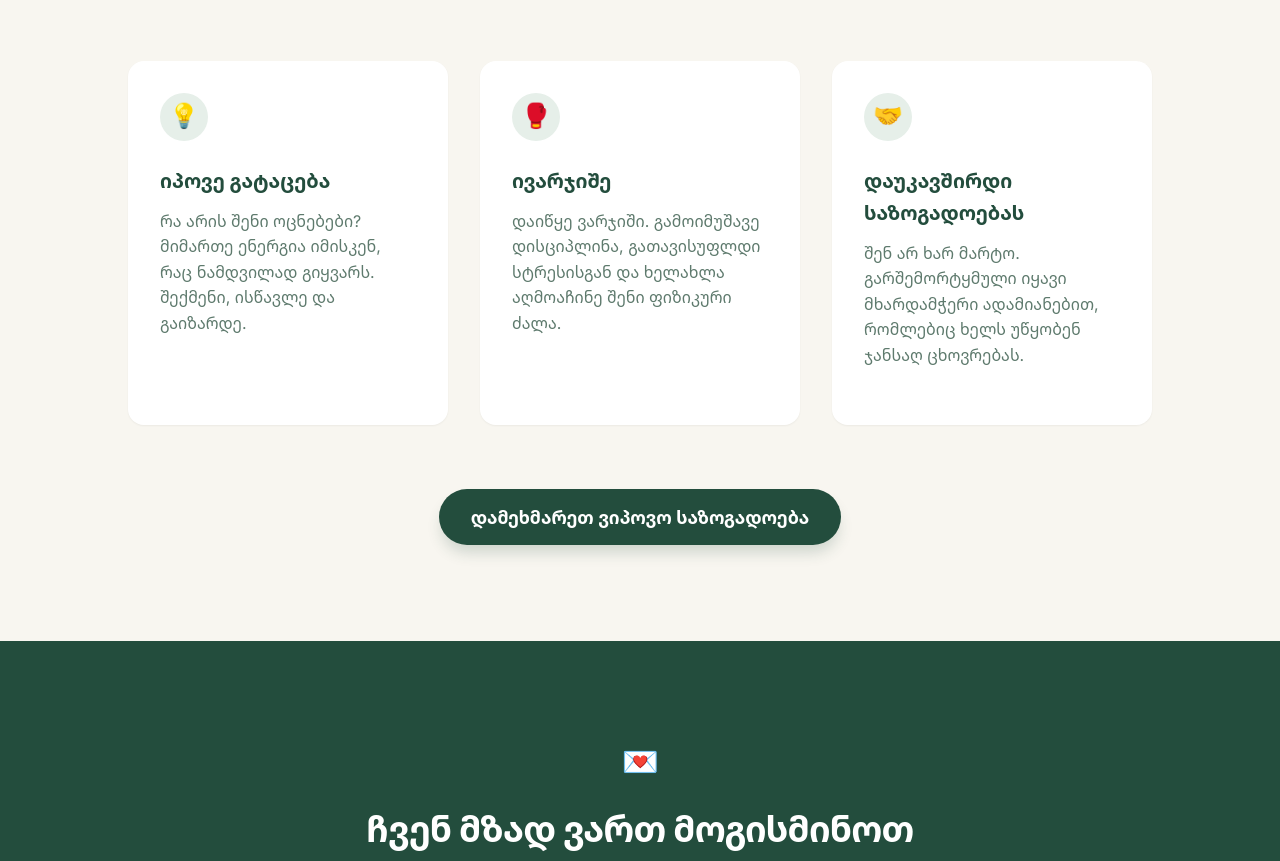
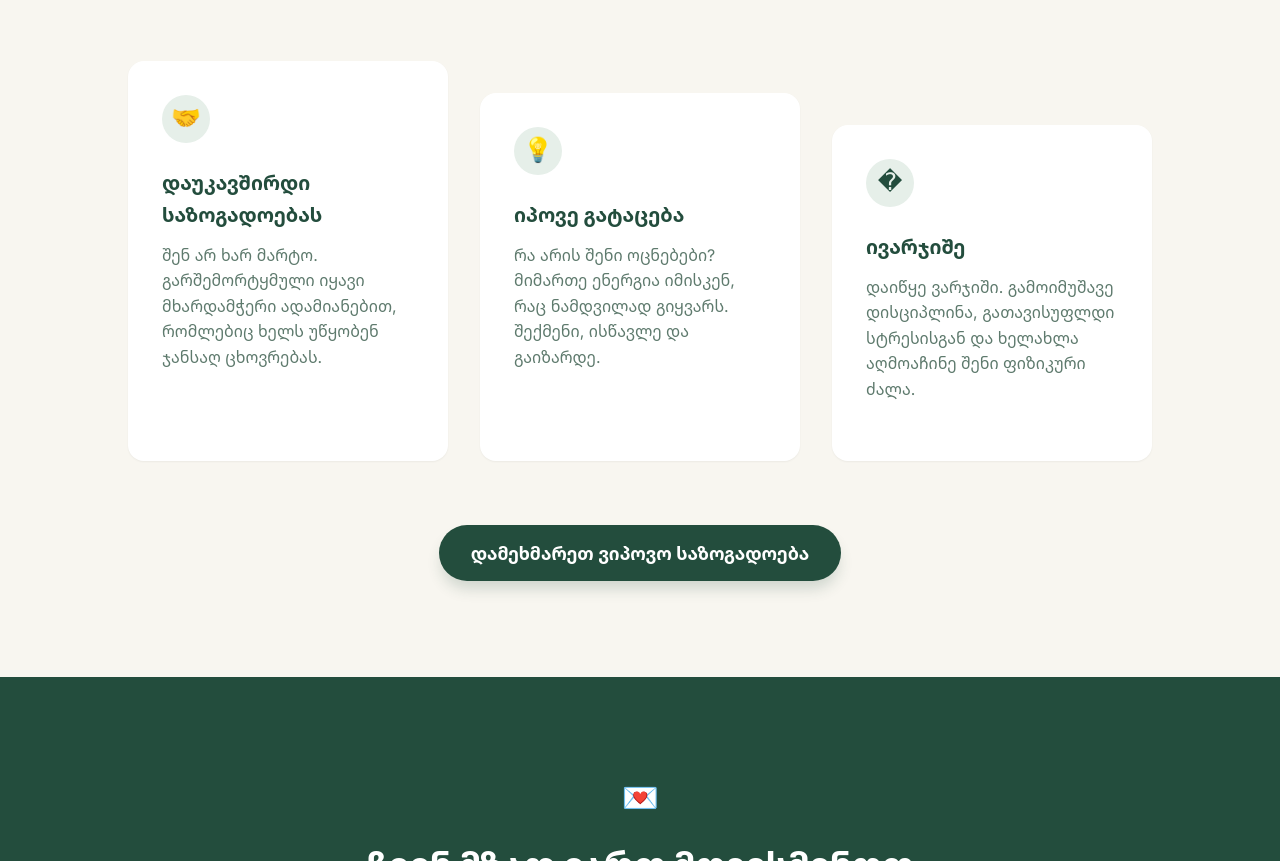
Before and after one commit to nurihq/stop-smoking-sakartvelo, a plain HTML site: page index.html in a window 1280 px wide. Shown: the part 1829-2690 px from the top of the page. Drawn offline with Linux system fonts and the light colour scheme.

Commit message:
Enhance Path Forward section: reorder cards, add funky hover effects and staggered layout

```diff
--- a/index.html
+++ b/index.html
@@ -124,9 +124,22 @@
                     გაგაძლიერებს.</p>
             </div>
 
-            <div class="max-w-5xl mx-auto grid-3 gap-8">
-                <!-- Card 1 -->
-                <div class="path-card bg-white p-8 rounded-2xl shadow-sm fade-in slide-up delay-1">
+            <div class="max-w-5xl mx-auto grid-3 gap-8 funky-cards-container">
+                <!-- Card 1 (Moved: Community) -->
+                <div class="path-card funky-card-hover bg-white p-8 rounded-2xl shadow-sm fade-in slide-up delay-1">
+                    <div class="icon-wrap bg-soft-green text-forest text-2xl mb-6">🤝</div>
+                    <h3 class="text-xl font-bold text-forest mb-3" data-en="Connect with Community"
+                        data-ka="დაუკავშირდი საზოგადოებას">დაუკავშირდი საზოგადოებას</h3>
+                    <p class="text-sage mb-6 flex-grow"
+                        data-en="You are not alone. Surround yourself with supportive people who encourage healthy, vibrant living."
+                        data-ka="შენ არ ხარ მარტო. გარშემორტყმული იყავი მხარდამჭერი ადამიანებით, რომლებიც ხელს უწყობენ ჯანსაღ ცხოვრებას.">
+                        შენ არ ხარ მარტო. გარშემორტყმული იყავი მხარდამჭერი ადამიანებით, რომლებიც ხელს უწყობენ ჯანსაღ
+                        ცხოვრებას.</p>
+                </div>
+
+                <!-- Card 2 (Moved: Passion) -->
+                <div
+                    class="path-card funky-card-hover bg-white p-8 rounded-2xl shadow-sm fade-in slide-up delay-2 mt-md-8">
                     <div class="icon-wrap bg-soft-green text-forest text-2xl mb-6">💡</div>
                     <h3 class="text-xl font-bold text-forest mb-3" data-en="Find a Passion" data-ka="იპოვე გატაცება">
                         იპოვე გატაცება</h3>
@@ -137,9 +150,10 @@
                         გაიზარდე.</p>
                 </div>
 
-                <!-- Card 2 -->
-                <div class="path-card bg-white p-8 rounded-2xl shadow-sm fade-in slide-up delay-2">
-                    <div class="icon-wrap bg-soft-green text-forest text-2xl mb-6">🥊</div>
+                <!-- Card 3 (Moved: Gym) -->
+                <div
+                    class="path-card funky-card-hover bg-white p-8 rounded-2xl shadow-sm fade-in slide-up delay-3 mt-md-16">
+                    <div class="icon-wrap bg-soft-green text-forest text-2xl mb-6">�</div>
                     <h3 class="text-xl font-bold text-forest mb-3" data-en="Get to a Gym" data-ka="ივარჯიშე">ივარჯიშე
                     </h3>
                     <p class="text-sage mb-6 flex-grow"
@@ -147,18 +161,6 @@
                         data-ka="დაიწყე ვარჯიში. გამოიმუშავე დისციპლინა, გათავისუფლდი სტრესისგან და ხელახლა აღმოაჩინე შენი ფიზიკური ძალა.">
                         დაიწყე ვარჯიში. გამოიმუშავე დისციპლინა, გათავისუფლდი სტრესისგან და ხელახლა აღმოაჩინე შენი
                         ფიზიკური ძალა.</p>
-                </div>
-
-                <!-- Card 3 -->
-                <div class="path-card bg-white p-8 rounded-2xl shadow-sm fade-in slide-up delay-3">
-                    <div class="icon-wrap bg-soft-green text-forest text-2xl mb-6">🤝</div>
-                    <h3 class="text-xl font-bold text-forest mb-3" data-en="Connect with Community"
-                        data-ka="დაუკავშირდი საზოგადოებას">დაუკავშირდი საზოგადოებას</h3>
-                    <p class="text-sage mb-6 flex-grow"
-                        data-en="You are not alone. Surround yourself with supportive people who encourage healthy, vibrant living."
-                        data-ka="შენ არ ხარ მარტო. გარშემორტყმული იყავი მხარდამჭერი ადამიანებით, რომლებიც ხელს უწყობენ ჯანსაღ ცხოვრებას.">
-                        შენ არ ხარ მარტო. გარშემორტყმული იყავი მხარდამჭერი ადამიანებით, რომლებიც ხელს უწყობენ ჯანსაღ
-                        ცხოვრებას.</p>
                 </div>
             </div>
 
--- a/styles.css
+++ b/styles.css
@@ -348,12 +348,45 @@ body {
 .path-card {
     display: flex;
     flex-direction: column;
-    transition: transform 0.3s ease, box-shadow 0.3s ease;
+    position: relative;
+    transition: all 0.4s cubic-bezier(0.175, 0.885, 0.32, 1.275);
+    border: 2px solid transparent;
 }
 
-.path-card:hover {
-    transform: translateY(-5px);
-    box-shadow: 0 10px 25px -5px rgba(35, 77, 61, 0.1);
+.path-card::before {
+    content: '';
+    position: absolute;
+    top: 0;
+    left: 0;
+    right: 0;
+    bottom: 0;
+    border-radius: inherit;
+    background: linear-gradient(135deg, rgba(210, 124, 101, 0.1), rgba(94, 122, 109, 0.1));
+    z-index: -1;
+    transform: scale(0.95) translate(0.5rem, 0.5rem);
+    transition: all 0.4s cubic-bezier(0.175, 0.885, 0.32, 1.275);
+    opacity: 0;
+}
+
+.funky-card-hover:hover {
+    transform: translateY(-10px) rotate(-1deg);
+    border-color: var(--color-forest);
+    box-shadow: 0 20px 40px -10px rgba(35, 77, 61, 0.15);
+}
+
+.funky-card-hover:hover::before {
+    opacity: 1;
+    transform: scale(1) translate(0.75rem, 0.75rem);
+}
+
+@media (min-width: 768px) {
+    .mt-md-8 {
+        margin-top: 2rem;
+    }
+
+    .mt-md-16 {
+        margin-top: 4rem;
+    }
 }
 
 /* Buttons */
```
